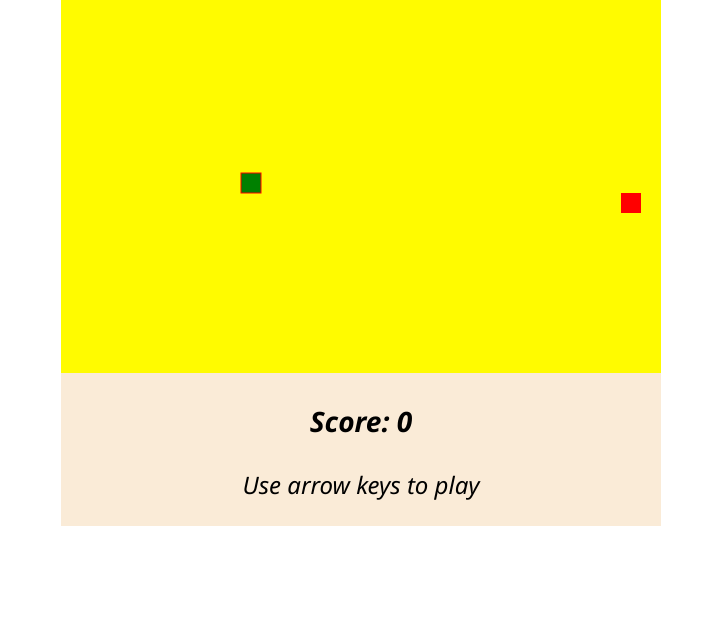
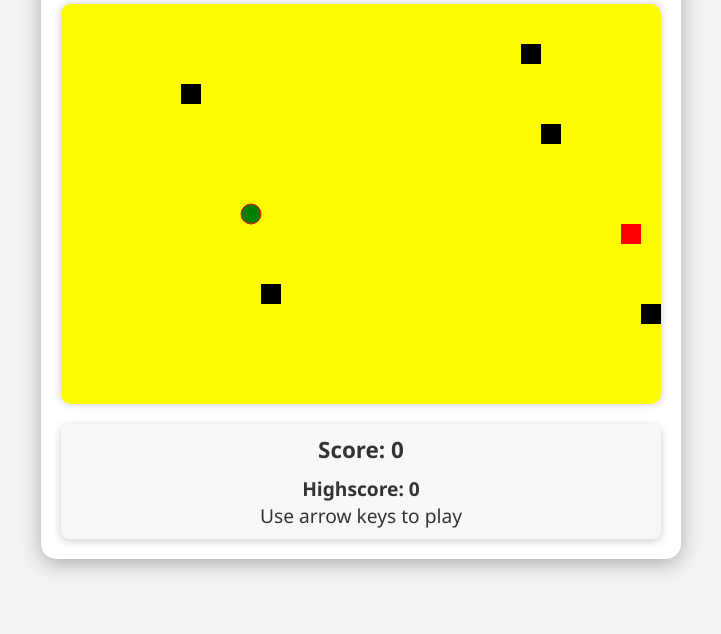
Before and after one commit to uokaradeniz/SnakeGame, a plain HTML site: page index.html in a window 1280 px wide. Shown: the part 166-800 px from the top of the page, without its empty margins (279-1000 px from the left). Drawn offline with Linux system fonts and the light colour scheme.

Commit message:
add new features

```diff
--- a/index.html
+++ b/index.html
@@ -2,26 +2,100 @@
 <html>
 
 <head>
-    <title>Game Programming</title>
+    <title>Snake Game</title>
     <style>
-        canvas {
-            background-color: #fffb00;
-            display: block;
-            margin: 0 auto;
+        * {
+            margin: 0;
+            padding: 0;
+            box-sizing: border-box;
         }
 
-        .textDiv {
-            font-size: x-large;
-            font-style: italic;
+        body {
             font-family: 'Segoe UI', Tahoma, Geneva, Verdana, sans-serif;
-            text-align: center;
-            padding: 1px 0 1px 0;
-            background-color: antiquewhite;
+            background-color: #f3f3f3;
+            display: flex;
+            justify-content: center;
+            align-items: center;
+            height: 100vh;
+            overflow: hidden;
+            color: #333;
         }
 
         #gameDiv {
-            width: 600px;
-            margin: 0 auto;
+            position: relative;
+            text-align: center;
+            border-radius: 15px;
+            background-color: #fff;
+            padding: 20px;
+            box-shadow: 0 4px 20px rgba(0, 0, 0, 0.3);
+        }
+
+        .textDiv h1 {
+            font-size: 2.5rem;
+            color: #333;
+            margin-bottom: 20px;
+            animation: fadeIn 1s ease;
+        }
+
+        #canvas {
+            background-color: #fffb00;
+            display: block;
+            margin: 20px auto;
+            border-radius: 10px;
+            box-shadow: 0 0 10px rgba(0, 0, 0, 0.2);
+            transition: transform 0.3s ease-in-out;
+        }
+
+        #scoreDiv {
+            font-size: 1.2rem;
+            background-color: #f8f8f8;
+            padding: 10px;
+            border-radius: 8px;
+            box-shadow: 0 2px 8px rgba(0, 0, 0, 0.2);
+        }
+
+        #highscoreText {
+            font-size: 1.2rem;
+            margin-top: 10px;
+        }
+
+        #gameOverText {
+            position: absolute;
+            top: 50%;
+            left: 50%;
+            transform: translate(-50%, -50%);
+            font-size: 2.5rem;
+            color: white;
+            background-color: rgba(0, 0, 0, 0.7);
+            padding: 20px;
+            border-radius: 10px;
+            display: none;
+            animation: fadeIn 1.5s ease-out;
+        }
+
+        @keyframes fadeIn {
+            0% {
+                opacity: 0;
+            }
+            100% {
+                opacity: 1;
+            }
+        }
+
+        @keyframes snakeMove {
+            0% {
+                transform: scale(1);
+            }
+            50% {
+                transform: scale(1.1);
+            }
+            100% {
+                transform: scale(1);
+            }
+        }
+
+        .snake-head {
+            animation: snakeMove 0.2s ease;
         }
     </style>
 </head>
@@ -29,16 +103,19 @@
 <body>
     <div id="gameDiv">
         <div class="textDiv">
-            <h1 style="text-align: center;">Snake Game</h1>
+            <h1>Snake Game</h1>
         </div>
 
         <canvas id="canvas" width="600" height="400"></canvas>
+
         <div class="textDiv" id="scoreDiv">
-            <h3 id="scoreText">Score: </h3>
+            <h3 id="scoreText">Score: 0</h3>
+            <h3 id="highscoreText">Highscore: 0</h3>
             <p>Use arrow keys to play</p>
         </div>
     </div>
-</body>
+
+    <div id="gameOverText">Game Over. Press F5 to Restart</div>
 
     <script>
         const canvas = document.getElementById('canvas');
@@ -46,6 +123,8 @@
 
         const box = 20;
         let score = 0;
+        let highscore = localStorage.getItem('highscore') ? parseInt(localStorage.getItem('highscore')) : 0;
+        let speed = 100;
 
         let snake = [];
         snake[0] = { x: 9 * box, y: 10 * box };
@@ -55,6 +134,18 @@
             x: Math.floor(Math.random() * 29 + 1) * box,
             y: Math.floor(Math.random() * 19 + 1) * box
         };
+
+        let obstacles = [];
+        function generateObstacles() {
+            obstacles = [];
+            for (let i = 0; i < 5; i++) {
+                let obstacle = {
+                    x: Math.floor(Math.random() * 29 + 1) * box,
+                    y: Math.floor(Math.random() * 19 + 1) * box
+                };
+                obstacles.push(obstacle);
+            }
+        }
 
         document.addEventListener('keydown', setDirection);
 
@@ -74,19 +165,43 @@
             return false;
         }
 
+        function gameOver() {
+            if (score > highscore) {
+                highscore = score;
+                localStorage.setItem('highscore', highscore);
+            }
+
+            document.getElementById('gameOverText').style.display = 'block';
+
+            clearInterval(game);
+        }
+
         function draw() {
             ctx.clearRect(0, 0, canvas.width, canvas.height);
-        scoreText.innerHTML = "Score: " + score;
+            document.getElementById('scoreText').innerHTML = "Score: " + score;
+            document.getElementById('highscoreText').innerHTML = "Highscore: " + highscore;
+
             for (let i = 0; i < snake.length; i++) {
-            ctx.fillStyle = (i === 0) ? 'green' : 'white';
-            ctx.fillRect(snake[i].x, snake[i].y, box, box);
-
+                ctx.fillStyle = (i === 0) ? 'green' : (i % 2 === 0 ? 'blue' : 'orange');
+                ctx.beginPath();
+                if (i === 0) {
+                    ctx.arc(snake[i].x + box / 2, snake[i].y + box / 2, box / 2, 0, Math.PI * 2);
+                } else {
+                    ctx.rect(snake[i].x, snake[i].y, box, box);
+                }
+                ctx.fill();
                 ctx.strokeStyle = 'red';
-            ctx.strokeRect(snake[i].x, snake[i].y, box, box);
+                ctx.stroke();
             }
 
             ctx.fillStyle = 'red';
+            ctx.beginPath();
             ctx.fillRect(food.x, food.y, box, box);
+
+            ctx.fillStyle = 'black';
+            for (let i = 0; i < obstacles.length; i++) {
+                ctx.fillRect(obstacles[i].x, obstacles[i].y, box, box);
+            }
 
             let snakeX = snake[0].x;
             let snakeY = snake[0].y;
@@ -101,22 +216,35 @@
                     x: Math.floor(Math.random() * 29 + 1) * box,
                     y: Math.floor(Math.random() * 19 + 1) * box
                 };
+                score++;
+
+                if (score % 5 === 0) {
+                    speed -= 10;
+                    clearInterval(game);
+                    game = setInterval(draw, speed);
+                }
             } else {
                 snake.pop();
             }
 
             let newHead = { x: snakeX, y: snakeY };
 
-        if (snakeX < 0 || snakeY < 0 || snakeX >= canvas.width || snakeY >= canvas.height || collision(newHead, snake)) {
-            clearInterval(game);
-            alert('Game Over. \nScore: ' + score);
+            if (collision(newHead, obstacles)) {
+                gameOver();
+                return;
             }
 
-        score = snake.length;
+            if (snakeX < 0 || snakeY < 0 || snakeX >= canvas.width || snakeY >= canvas.height || collision(newHead, snake)) {
+                gameOver();
+                return;
+            }
+
             snake.unshift(newHead);
         }
 
-    let game = setInterval(draw, 100);
+        generateObstacles();
+
+        let game = setInterval(draw, speed);
     </script>
 
 </html>
```
Lines whose indentation alone changed are shown as unchanged.
